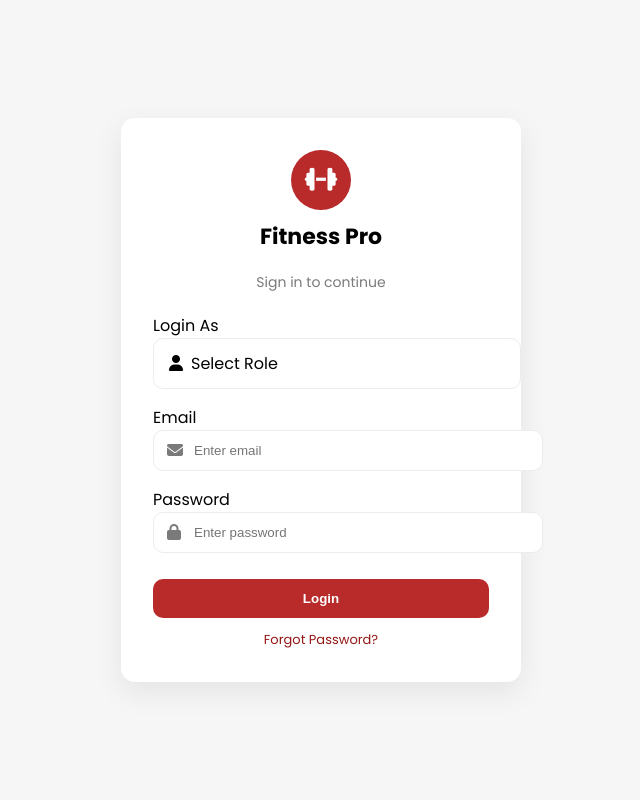
After one commit to Amatullah10/gym-management-system, a PHP site: page / in a window 1280 px wide. The commit adds this page. Shown: the whole page, without its empty margins (319-959 px from the left). Run offline with PHP 8.4, Linux system fonts and the light colour scheme.

Commit message:
login page first setup

```diff
--- a/admin/sidebar.css
+++ b/admin/sidebar.css
@@ -8,7 +8,7 @@
 :root {
   --sidebar-bg: #121212;      /* main dark background */
   --hover-bg: #1e1e1e;        /* hover color for links */
-  --active-color: #dc2626;    /* bright red for active menu */
+  --active-color: #941614;    /* bright red for active menu */
   --text-light: #ffffff;      /* white text */
 }
 
--- /dev/null
+++ b/index.css
@@ -0,0 +1,154 @@
+:root {
+  --sidebar-bg: #121212;
+  --hover-bg: #1e1e1e;
+  --active-color: #941614;
+  --text-light: #ffffff;
+  --brand-red: #b92b2b;
+}
+
+body {
+  background: #f6f6f6;
+  font-family: 'Poppins', sans-serif;
+  display: flex;
+  align-items: center;
+  justify-content: center;
+  height: 100vh;
+  margin: 0;
+}
+
+.login-container {
+  width: 100%;
+  max-width: 400px;
+  padding: 20px;
+}
+
+.login-card {
+  background: #ffffff;
+  border-radius: 14px;
+  padding: 32px;
+  box-shadow: 0 10px 30px rgba(0,0,0,0.08);
+  text-align: center;
+}
+
+.icon-badge {
+  background: var(--brand-red);
+  width: 60px;
+  height: 60px;
+  border-radius: 50%;
+  display: flex;
+  align-items: center;
+  justify-content: center;
+  margin: auto;
+  color: #fff;
+  font-size: 26px;
+}
+
+.login-title {
+  font-size: 22px;
+  font-weight: 700;
+  margin-top: 10px;
+}
+
+.login-subtitle {
+  font-size: 14px;
+  color: #7a7a7a;
+  margin-bottom: 20px;
+}
+
+.login-form {
+  text-align: left;
+}
+
+/* Custom Dropdown */
+.dropdown {
+  position: relative;
+  width: 100%;
+  cursor: pointer;
+  margin-bottom: 16px;
+}
+
+.selected {
+  width: 100%;
+  padding: 12px 15px;
+  border: 1px solid #ececec;
+  border-radius: 10px;
+  background: white;
+  display: flex;
+  align-items: center;
+  gap: 8px;
+}
+
+.menu {
+  display: none;
+  position: absolute;
+  width: 100%;
+  background: white;
+  border: 1px solid #ececec;
+  border-radius: 10px;
+  margin-top: 5px;
+  overflow: hidden;
+  z-index: 10;
+}
+
+.menu div {
+  padding: 10px;
+  display: flex;
+  align-items: center;
+  gap: 8px;
+}
+
+.menu div:hover {
+  background: var(--sidebar-bg);
+  color: var(--text-light);
+}
+
+.show {
+  display: block;
+}
+
+/* Inputs */
+.input-wrapper {
+  position: relative;
+  margin-bottom: 16px;
+}
+
+.input-wrapper i {
+  position: absolute;
+  left: 14px;
+  top: 50%;
+  transform: translateY(-50%);
+  color: #7a7a7a;
+}
+
+.input-wrapper input {
+  width: 100%;
+  padding: 12px 12px 12px 40px;
+  border: 1px solid #ececec;
+  border-radius: 10px;
+  outline: none;
+}
+
+.btn-login {
+  width: 100%;
+  padding: 12px;
+  background: var(--brand-red);
+  color: #fff;
+  border: none;
+  border-radius: 10px;
+  font-weight: 600;
+  cursor: pointer;
+  margin-top: 10px;
+}
+
+.btn-login:hover {
+  background: #a92323;
+}
+
+.forgot-link {
+  display: block;
+  text-align: center;
+  margin-top: 12px;
+  font-size: 13px;
+  color: var(--active-color);
+  text-decoration: none;
+}
--- /dev/null
+++ b/index.php
@@ -0,0 +1,98 @@
+
+
+  <?php
+// If you later add authentication logic, it will go here
+// Example: session_start(); include('config.php');
+?>
+
+<!DOCTYPE html>
+<html lang="en">
+<head>
+  <meta charset="UTF-8">
+  <meta name="viewport" content="width=device-width, initial-scale=1.0">
+  <title>FitnessPro - Admin Login</title>
+
+  <!-- Fonts & Icons -->
+  <link href="https://fonts.googleapis.com/css2?family=Poppins:wght@400;500;600;700&display=swap" rel="stylesheet">
+  <link rel="stylesheet" href="https://cdnjs.cloudflare.com/ajax/libs/font-awesome/6.5.0/css/all.min.css">
+
+  <!-- CSS -->
+  <link rel="stylesheet" href="index.css">
+</head>
+<body>
+
+  <div class="login-container">
+  <div class="login-card">
+
+    <div class="icon-badge"><i class="fa fa-dumbbell"></i></div>
+
+    <h2 class="login-title">Fitness Pro</h2>
+    <p class="login-subtitle">Sign in to continue</p>
+
+    <form class="login-form">
+
+      <label>Login As</label>
+      <div class="dropdown">
+        <div class="selected"><i class="fa fa-user"></i> Select Role</div>
+        <div class="menu">
+          <div><i class="fa fa-user-shield"></i> Admin</div>
+          <div><i class="fa fa-user-tie"></i> Trainer</div>
+          <div><i class="fa fa-user"></i> Receptionist</div>
+          <div><i class="fa fa-user-gear"></i> Accountant</div>
+          <div><i class="fa fa-users"></i> Customer</div>
+        </div>
+      </div>
+
+      <label>Email</label>
+      <div class="input-wrapper">
+        <i class="fa fa-envelope"></i>
+        <input type="email" placeholder="Enter email">
+      </div>
+
+      <label>Password</label>
+      <div class="input-wrapper">
+        <i class="fa fa-lock"></i>
+        <input type="password" placeholder="Enter password">
+      </div>
+
+      <button type="submit" class="btn-login">Login</button>
+      <a href="#" class="forgot-link">Forgot Password?</a>
+
+    </form>
+  </div>
+</div>
+
+<script>
+// Selecting elements
+const dropdown = document.querySelector(".dropdown");
+const selected = document.querySelector(".selected");
+const menu = document.querySelector(".menu");
+const options = document.querySelectorAll(".menu div");
+
+// 1. Toggle dropdown
+dropdown.addEventListener("click", () => {
+  menu.classList.toggle("show");
+});
+
+// 2. Select option
+options.forEach(option => {
+  option.addEventListener("click", () => {
+    selected.innerHTML = option.innerHTML;
+  });
+});
+
+// 3. Close if clicked outside
+document.addEventListener("click", (event) => {
+  if (!dropdown.contains(event.target)) {
+    menu.classList.remove("show");
+  }
+});
+</script>
+
+
+</body>
+</html>
+
+
+</body>
+</html>
```
